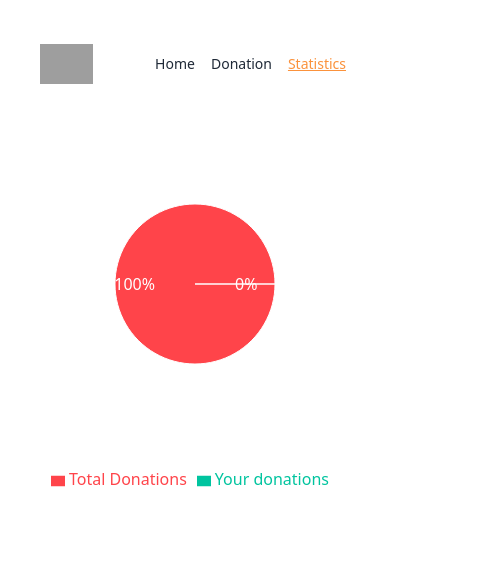
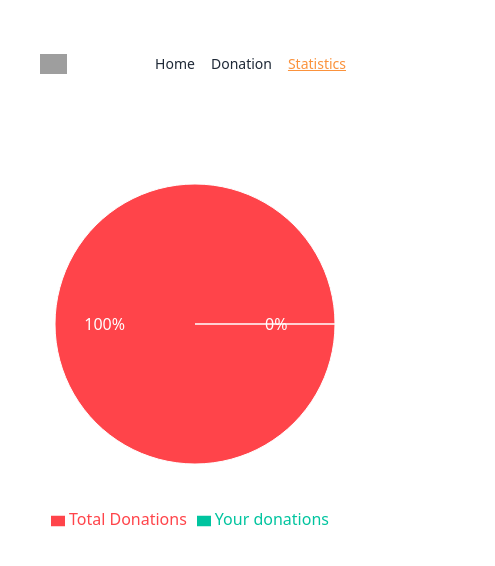
Before and after one commit to tithi4808/b8a8-donation-campaign-tithi4808, a React (Vite) app: page /Statistics in a window 390 px wide. Shown: the top 566 px of the page, 495 px wide, since content can reach past the window. Built offline with nearby package versions, Linux system fonts and the light colour scheme; grey boxes are pictures that could not be loaded.

Commit message:
i make the project responsive

```diff
--- a/src/assets/component/Cards/Cards.jsx
+++ b/src/assets/component/Cards/Cards.jsx
@@ -15,7 +15,7 @@ const Cards = () => {
 
 
     return (
-        <div className=" grid grid-cols-1 md:grid-cols-2 lg:grid-cols-4 mt-10 gap-4 lg:mx-auto">
+        <div className=" grid grid-cols-1 mx-10 md:grid-cols-2 md:mx-14 lg:grid-cols-4 mt-10 gap-4 lg:mx-auto">
             {
                 cards.map((card,idx)=><Card key={idx} card={card}></Card>)
             }
--- a/src/assets/component/Donations/Donations.jsx
+++ b/src/assets/component/Donations/Donations.jsx
@@ -46,7 +46,7 @@ const Donations = () => {
 
 <div >
 
-<div className="grid grid-cols-2">
+<div className="mx-auto md:mx-auto  lg:grid grid-cols-2">
 {
       show? alldata.map(data=><Donationdetails key={data.id} data={data}></Donationdetails>) : alldata.slice(0,datalength).map(data=><Donationdetails key={data.id} data={data}></Donationdetails>)
 }
--- /dev/null
+++ b/src/assets/component/Errorpage/Errorpage.jsx
@@ -0,0 +1,11 @@
+import React from 'react';
+
+const Errorpage = () => {
+    return (
+        <div>
+            error
+        </div>
+    );
+};
+
+export default Errorpage;
--- a/src/assets/component/Navbar/Navbar.jsx
+++ b/src/assets/component/Navbar/Navbar.jsx
@@ -5,12 +5,12 @@ const Navbar = () => {
 
 
     return (
-<div className="navbar bg-base-100">
-  <div className="flex-1">
-    <img className="h-[40px]" src="https://i.ibb.co/0hVVqVQ/Logo.png" alt="" />
+<div className="navbar">
+  <div className=" flex-1">
+    <img className="h-[20px] md:h-[40px] "  src="https://i.ibb.co/0hVVqVQ/Logo.png" alt="" />
 
   </div>
-  <div className="flex-none">
+  <div className=" md:flex-none">
     <ul className="menu menu-horizontal px-1 gap-4  ">
 
           <NavLink
--- a/src/assets/component/Statistics/Statistics.jsx
+++ b/src/assets/component/Statistics/Statistics.jsx
@@ -60,12 +60,12 @@ const Statistics = () => {
 
 
         <>
-            <div>
-                <div className="flex justify-center text-center">
+            <div >
+                <div className="flex justify-center items-center">
 
-                    <div >
-                        <ResponsiveContainer width={600} height={400} className="text-center">
-                            <PieChart width={600} height={600}>
+                    <div className="mt-10" >
+                        <ResponsiveContainer width={400} height={400} className="text-center">
+                            <PieChart width="100%" height={600}>
                                  <Legend  align="top" />
                                 <Pie
                                     data={data}
@@ -73,7 +73,7 @@ const Statistics = () => {
                                     cy="50%"
                                     labelLine={false}
                                     label={renderCustomizedLabel}
-                                    outerRadius={80}
+                                    outerRadius={140}
                                     fill="#8884d8"
                                     dataKey="value"
                                 >
--- a/src/assets/component/donationdetails/Donationdetails.jsx
+++ b/src/assets/component/donationdetails/Donationdetails.jsx
@@ -4,18 +4,18 @@ const Donationdetails = ({data}) => {
     const {title,price,picture,category,category_bg,card_bg,text_bg,}=data
     return (
         <div className="mt-16">
-            <div  className=" w-11/12 shadow-xl flex">
+            <div  className="w-auto md:w-auto md:h-auto lg:w-11/12 shadow-xl flex">
 
-            <img  src={picture} alt={category} />
+            <img className="w-40  md:w-auto " src={picture} alt={category} />
 
-        <div className="card-body flex-1 " style={{
+        <div className="card-body md:flex-1 " style={{
             backgroundColor:`${card_bg}`
         }}>
             <div className="w-24">
-            <h2 className="text-sm text-start font-semibold  px-4 py-1 rounded" style={{backgroundColor:`${category_bg}`,color:`${text_bg}`}}>{category}</h2>
+            <h2 className="text-sm text-start md:font-semibold  px-4 py-1 rounded" style={{backgroundColor:`${category_bg}`,color:`${text_bg}`}}>{category}</h2>
             </div>
 
-            <p className="text-start font-bold">{title}</p>
+            <p className="text-start md:font-bold">{title}</p>
             <p className="text-start" style={{color:`${text_bg}`}}>${price}</p>
             <button  className="text-white w-32 rounded-lg py-2" style={{backgroundColor:`${text_bg}`}}>View Details</button>
 
--- a/src/main.jsx
+++ b/src/main.jsx
@@ -11,6 +11,7 @@ import Home from './assets/component/Home/Home.jsx';
 import Donations from './assets/component/Donations/Donations.jsx';
 import Statistics from './assets/component/Statistics/Statistics.jsx';
 import CardDetails from './assets/component/Carddetails/CardDetails.jsx';
+import Errorpage from './assets/component/Errorpage/Errorpage.jsx';
 
 
 
@@ -21,6 +22,7 @@ const router = createBrowserRouter([
   {
     path: "/",
     element: <Root></Root>,
+    errorElement:<Errorpage></Errorpage>,
     children:[
       {
         path: "/",
```
